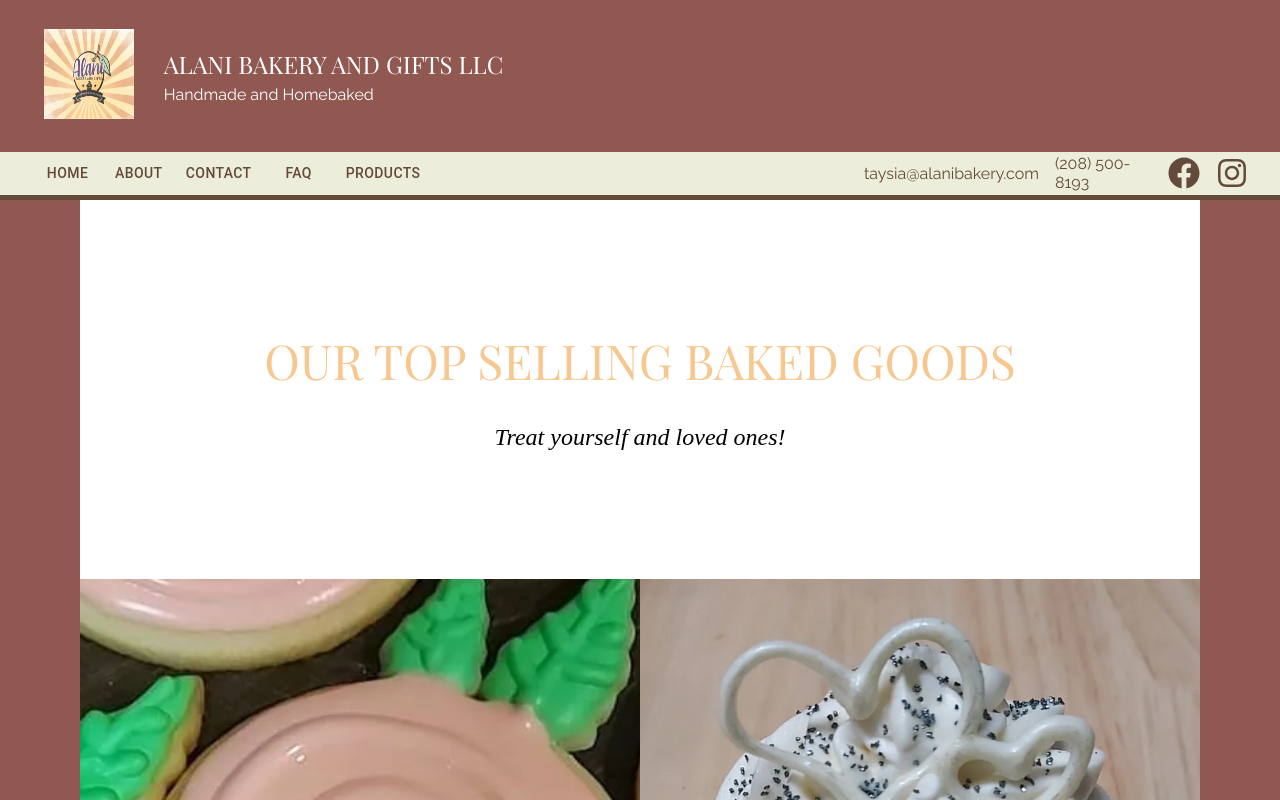
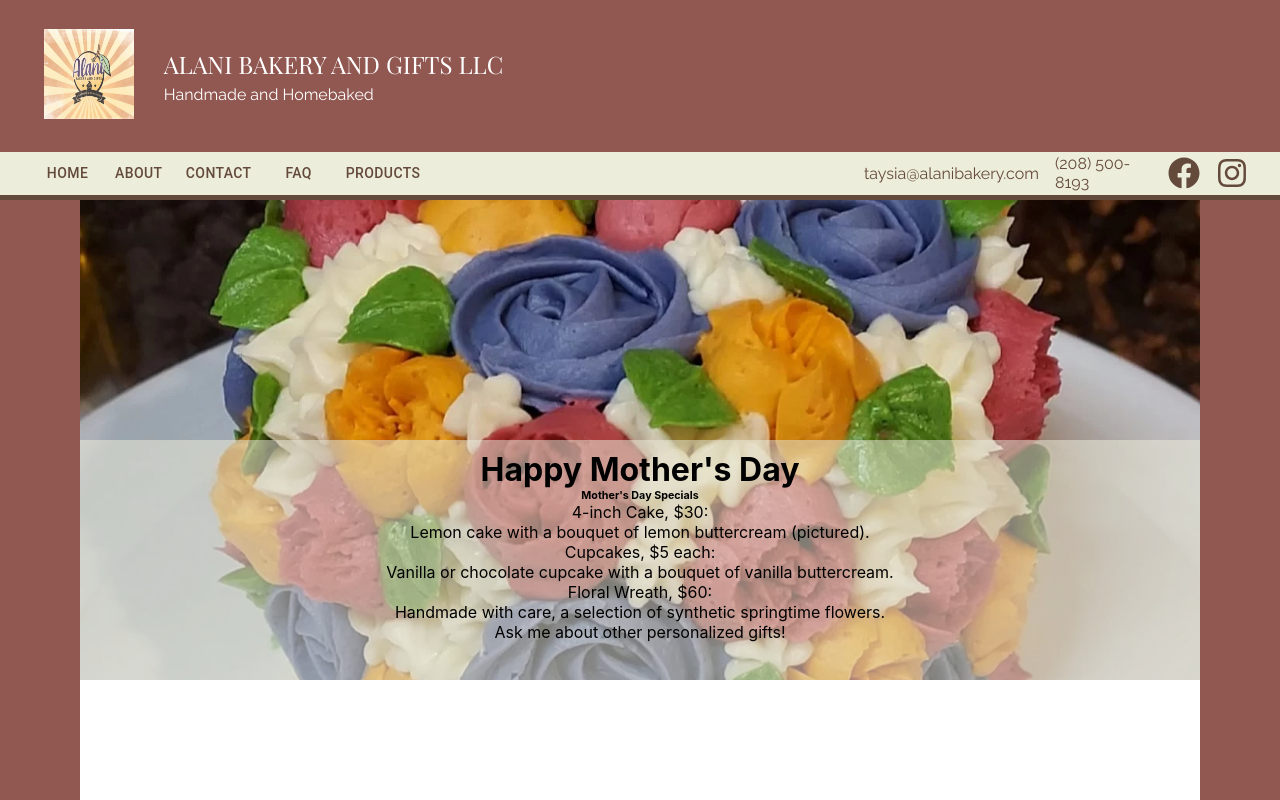
Before and after one commit to m-ox/AlaniHomeBaked, a Next.js app: page / in a window 1280 px wide. Shown: the top 800 px of the page. Built offline with nearby package versions, Linux system fonts and the light colour scheme.

Commit message:
tweaking hero section

```diff
--- /dev/null
+++ b/components/herosection.js
@@ -0,0 +1,15 @@
+import styles from '../styles/Hero.module.scss'
+import Image from 'next/image'
+
+export default function Layout(children) {
+    console.log(children)
+    return (
+        <div className={styles.heroContainer}>
+            {children.img}
+            <div className={styles.heroText}>
+                {children.title}
+                {children.summary}
+            </div>
+        </div>
+    )
+}
--- a/pages/index.js
+++ b/pages/index.js
@@ -1,9 +1,10 @@
-import React from 'react'
+import { useState } from 'react'
 import Layout from '../components/layout.js'
 import Head from 'next/head'
 import Image from 'next/image'
 import Link from 'next/link'
 
+import Hero from '../components/herosection'
 import Twosome from '../components/twosome'
 
 import Cookies from '../images/cookies.png'
@@ -11,10 +12,32 @@
 import Candles from '../images/candles.png'
 import Earrings from '../images/earrings.png'
 import Plants from '../images/plants.png'
+import HeroImage from '../images/hero.png'
 
 import styles from '../styles/Home.module.scss'
 
 export default function Home() {
+  const [title, setTitle] = useState(<h1>Happy Mother's Day</h1>)
+  const [summary, setSummary] = useState(
+    <>
+      <h6>Mother's Day Specials</h6>
+      <span className={styles.item}>
+        <p>4-inch Cake, $30:</p>
+        <p>Lemon cake with a bouquet of lemon buttercream (pictured).</p>
+      </span>
+      <span className={styles.item}>
+        <p>Cupcakes, $5 each:</p>
+        <p>Vanilla or chocolate cupcake with a bouquet of vanilla buttercream.</p>
+      </span>
+      <span className={styles.item}>
+        <p>Floral Wreath, $60:</p>
+        <p>Handmade with care, a selection of synthetic springtime flowers.</p>
+      </span>
+      <p>Ask me about other personalized gifts!</p>
+    </>
+  )
+
+
   return (
     <div className={styles.container}>
 
@@ -27,7 +50,11 @@
 
         <div className="main">
 
-            {/* Hero Section */}
+            <Hero
+              img={<Image layout="fill" objectFit="cover" src={HeroImage}/>}
+              title={title}
+              summary={summary}
+            />
 
             <div className={styles.texty}>
               <h1>Our Top Selling Baked Goods</h1>
--- /dev/null
+++ b/styles/Hero.module.scss
@@ -0,0 +1,23 @@
+.heroContainer {
+    position: relative;
+    width: 100%;
+    height: 60vh;
+    display: flex;
+    justify-content: center;
+    align-items: flex-end;
+
+    div {
+        position: absolute;
+        background-color: #ededdc87;
+        width: inherit;
+        text-align: center;
+        padding: 70px 0;
+        font-size: 1em;
+    }
+
+    .heroText {
+        z-index: 1;
+        padding: 10px 0;
+        height: 50%;
+    }
+}
```
Also changed, not shown: images/hero.png (added).
